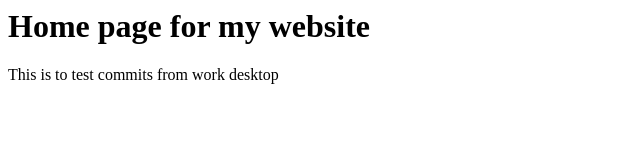
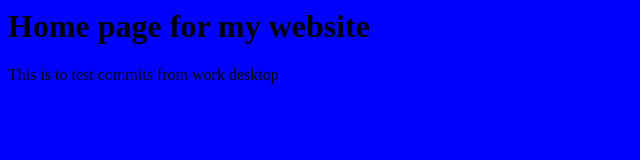
Before and after one commit to amos-hodges/amos-hodges.github.io, a plain HTML site: page index.html in a window 1280 px wide. Shown: the whole page, without its empty margins (0-640 px from the left). Drawn offline with Linux system fonts and the light colour scheme.

Commit message:
connected style sheet

```diff
--- a/index.html
+++ b/index.html
@@ -3,7 +3,8 @@
 <head>
     <meta charset="UTF-8">
     <meta name="viewport" content="width=device-width, initial-scale=1.0">
-    <title>Document</title>
+    <title>Home Page</title>
+    <link href="./style.css" rel="stylesheet">
 </head>
 
 <body>
```
